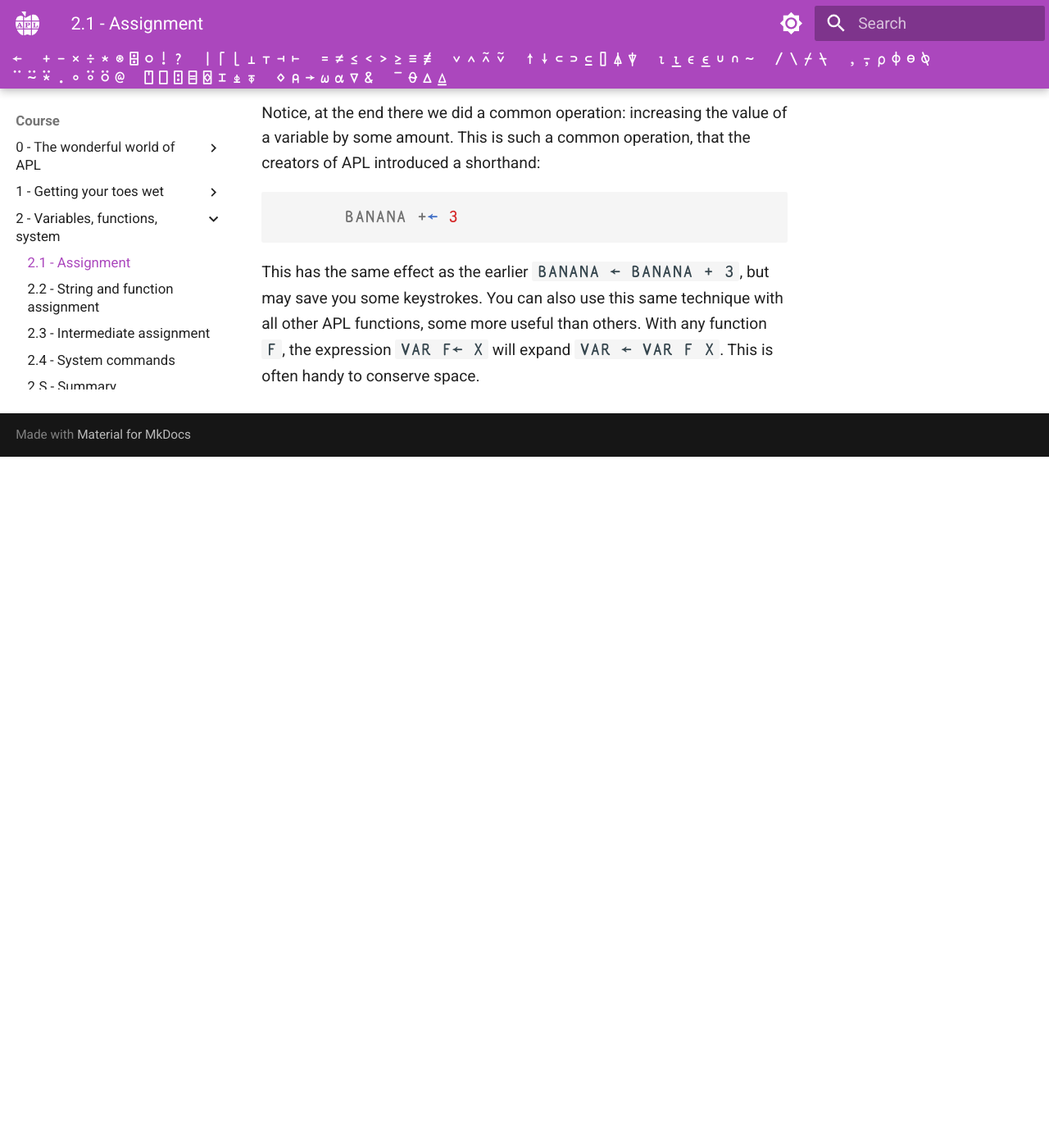
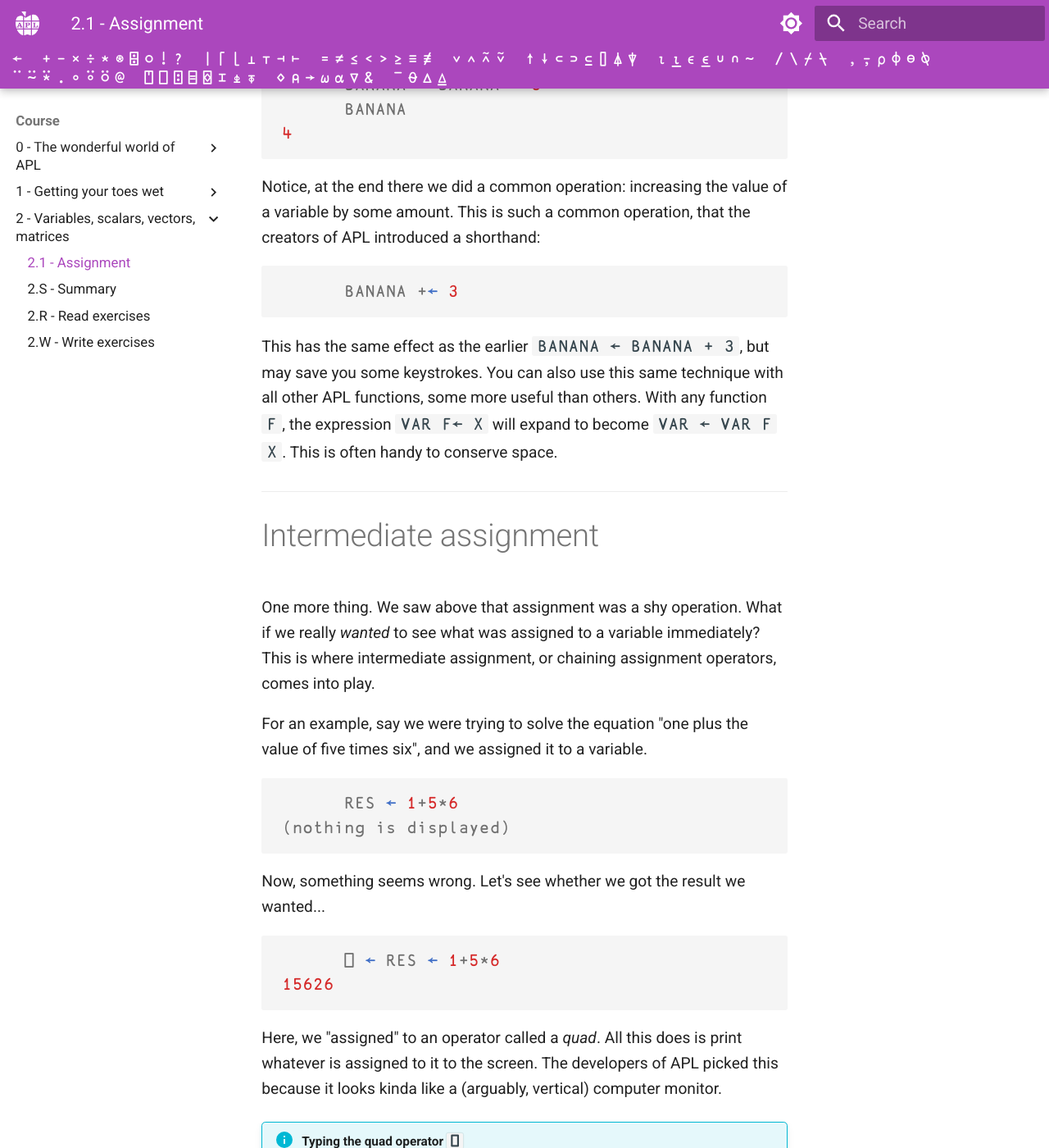
Before and after one commit to APLMOOC/APLMOOC, an MkDocs documentation site: the page built from docs/course/ch2/part1.md, in a window 1280 px wide and 1400 px high, scrolled down 1974 px. Shown: the whole window at 82% size. Built offline with MkDocs 1.6.1 and Material for MkDocs 9.7.7, drawn with Linux system fonts in a browser that asks for light colours; some web fonts are replaced; before the commit the page ends 2531 px from its top, so only the background shows below that; some of the changed text lies outside the part shown.

Commit message:
Write Chapter 2 - Part 1

````diff
--- a/docs/course/ch2/part1.md
+++ b/docs/course/ch2/part1.md
@@ -6,8 +6,12 @@
 ←
 ```
 
-You can type it by inputting <kbd>PREFIX</kbd> <kbd>]</kbd> using the prefix method
-or <kbd><</kbd> <kbd>-</kbd> ++tab++ using the tab method.
+!!! info "Typing the assignment operator `←`"
+
+      Prefix method: <kbd>PREFIX</kbd> <kbd>]</kbd>
+
+      Tab method: <kbd><</kbd> <kbd>-</kbd> ++tab++
+
 
 Here is an example of assignment:
 
@@ -74,5 +78,73 @@
 
 This has the same effect as the earlier `BANANA ← BANANA + 3`, but may save you some keystrokes.
 You can also use this same technique with all other APL functions, some more useful than others.
-With any function `F`, the expression `VAR F← X` will expand  `VAR ← VAR F X`.
+With any function `F`, the expression `VAR F← X` will expand to become `VAR ← VAR F X`.
 This is often handy to conserve space.
+
+---
+
+# Intermediate assignment
+
+One more thing. We saw above that assignment was a shy operation.
+What if we really *wanted* to see what was assigned to a variable immediately?
+This is where intermediate assignment, or chaining assignment operators, comes into play.
+
+For an example, say we were trying to solve the equation "one plus the value of five times six",
+and we assigned it to a variable.
+
+```apl
+      RES ← 1+5*6
+(nothing is displayed)
+```
+
+Now, something seems wrong. Let's see whether we got the result we wanted...
+
+```apl
+      ⎕ ← RES ← 1+5*6
+15626
+```
+
+Here, we "assigned" to an operator called a *quad*.
+All this does is print whatever is assigned to it to the screen.
+The developers of APL picked this because it looks kinda like a (arguably, vertical) computer monitor.
+
+!!! info "Typing the quad operator `⎕`"
+
+      Prefix method: <kbd>PREFIX</kbd> <kbd>L</kbd>
+
+      Tab method: <kbd>[</kbd> <kbd>]</kbd> ++tab++
+
+We also realised that we made a mistake somewhere in our calculation
+(it should be fairly obvious, but let's pretend we have a very complex program here).
+To debug what's going on, we can use intermediate assignment in the middle of our calculation as follows:
+
+```apl
+      RES ← 1 + DEBUG ← 5*6
+(nothing is displayed)
+      DEBUG
+15625
+```
+
+This makes it easy to identify and debug different parts of our code.
+We could have also done both the assigning and the printing in one line, using our familiar quad operator:
+
+```apl
+      RES ← 1 + ⎕ ← 5*6
+15625
+```
+
+With this, we can fix our code to work as it should.
+
+```apl
+      ⎕ ← RES ← 1+5×6
+31
+```
+
+Nice!
+
+!!! bug "Intermediate quad operator"
+
+      It appears as though currently, TryAPL does not support the intermediate quad operator.
+      That is, the above expression `RES ← 1 + ⎕ ← 5*6` will throw a `NOT PERMITTED` error.
+      This is rather unfortunate but will not be an issue later,
+      when we install the Dyalog IDE to write bigger programs.
--- a/mkdocs.yml
+++ b/mkdocs.yml
@@ -57,11 +57,8 @@
       - 1.S - Summary: course/ch1/summary.md
       - 1.R - Read exercises: course/ch1/read.md
       - 1.W - Write exercises: course/ch1/write.md
-    - 2 - Variables, functions, system:
+    - 2 - Variables, scalars, vectors, matrices:
       - 2.1 - Assignment: course/ch2/part1.md
-      - 2.2 - String and function assignment: course/ch2/part2.md
-      - 2.3 - Intermediate assignment: course/ch2/part3.md
-      - 2.4 - System commands: course/ch2/part4.md
       - 2.S - Summary: course/ch2/summary.md
       - 2.R - Read exercises: course/ch2/read.md
       - 2.W - Write exercises: course/ch2/write.md
````
Also changed, not shown: docs/course/ch2/part2.md (deleted, +0 -1 lines), docs/course/ch2/part3.md (deleted, +0 -1 lines), docs/course/ch2/part4.md (deleted, +0 -1 lines).
